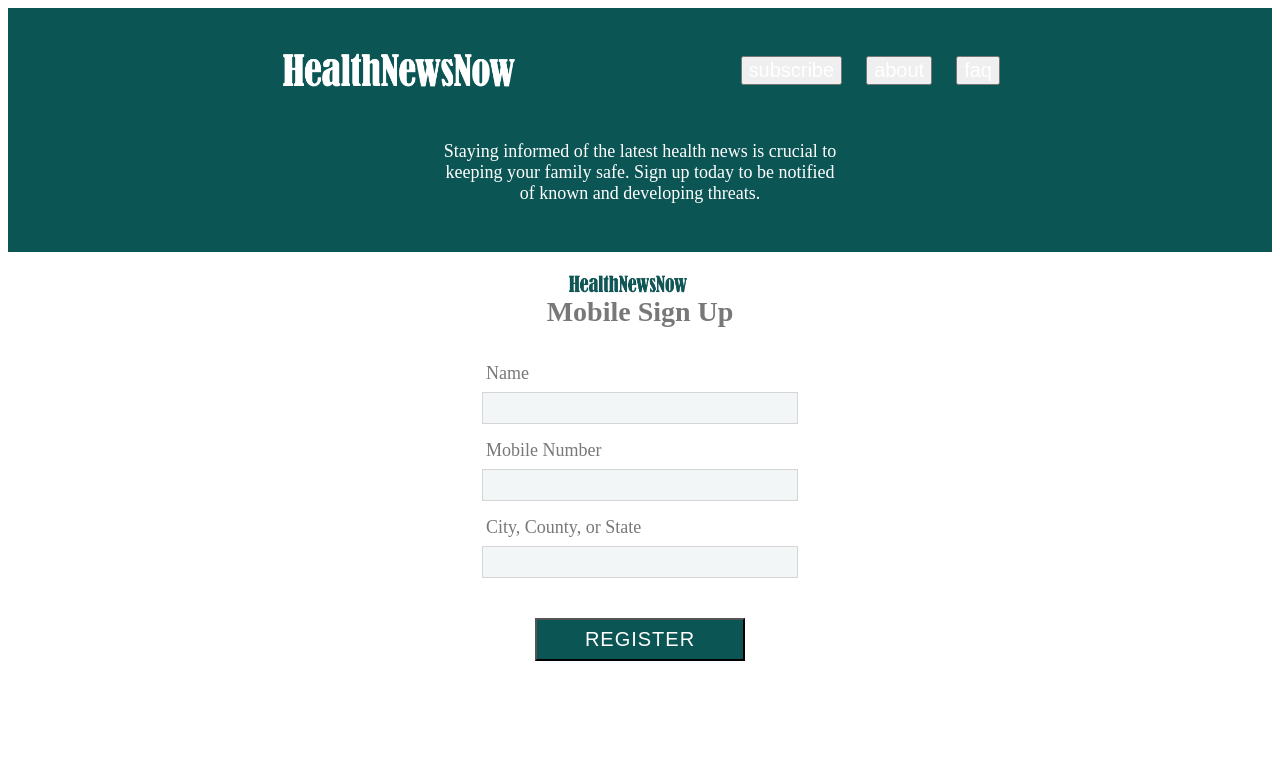
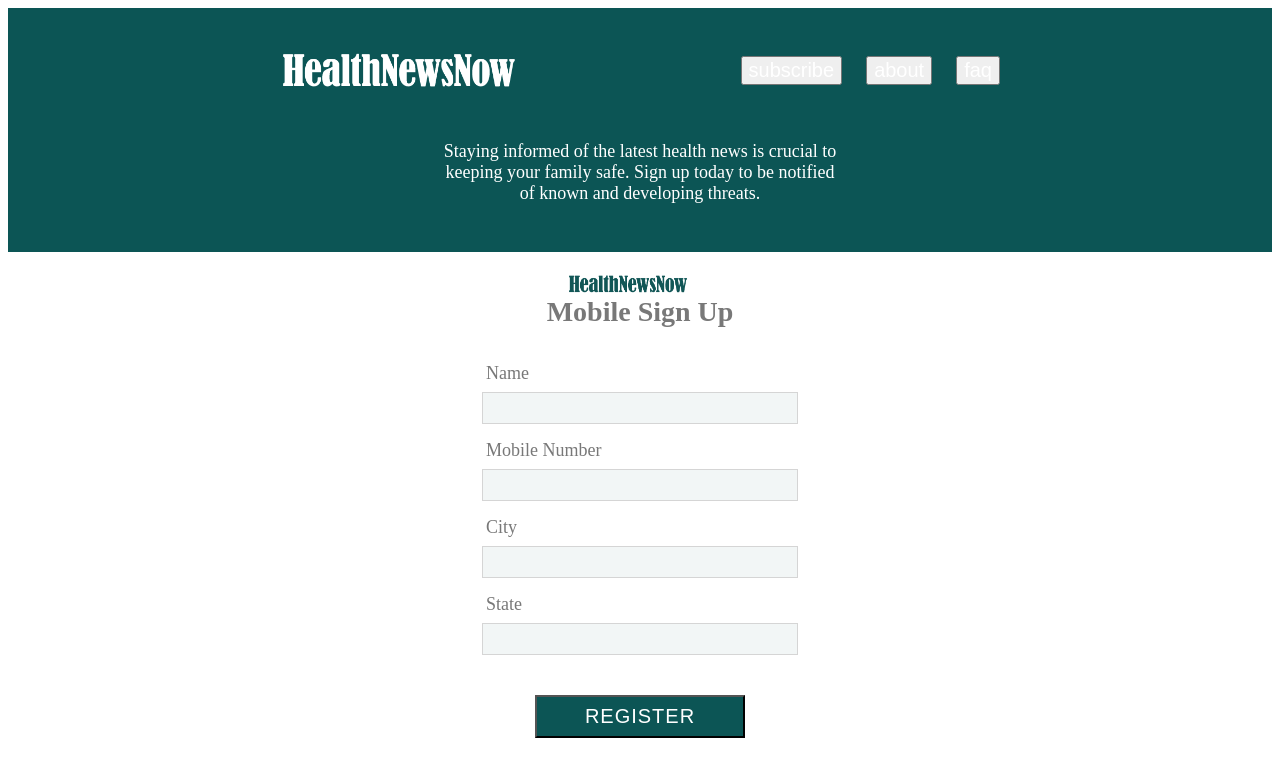
Before and after one commit to kmariano/healthnewsnow, a Next.js app: page /signup in a window 1280 px wide. Shown: the top 776 px of the page. Built offline with nearby package versions, Linux system fonts and the light colour scheme.

Commit message:
Signup now works and takes you to the topic page.

```diff
--- a/pages/signup/index.js
+++ b/pages/signup/index.js
@@ -1,49 +1,66 @@
 import { useForm } from "react-hook-form";
-// import fetch from "isomorphic-fetch";
-
-import TopBar from '../../components/top-bar';
-import './index.css';
+import fetch from "isomorphic-fetch";
+import { useRouter } from "next/router";
+import TopBar from "../../components/top-bar";
+import "./index.css";
 
 const Signup = () => {
   const { register, handleSubmit, watch, errors } = useForm();
-
-  const onSubmit = ({ name, phoneNumber, region }) => {
-    console.log("data", name, phoneNumber, region);
-    // fetch("/api/donation", {
-    //   method: "POST",
-    //   headers: {
-    //     "Content-Type": "application/json"
-    //   },
-    //   body: JSON.stringify({
-    //     to: phoneNumber,
-    //     amount
-    //   })
-    // }).then(res => console.log("RESPONSE", res));
+  const router = useRouter();
+  const onSubmit = ({ name, phoneNumber, city, state }) => {
+    fetch("/api/users", {
+      method: "POST",
+      headers: {
+        "Content-Type": "application/json"
+      },
+      body: JSON.stringify({
+        name,
+        phoneNumber,
+        city,
+        state
+      })
+    })
+      .then(res => {
+        return res.json();
+        // const newUser = res;
+        // console.log("newUser", newUser);
+        // const userPagePath = `/users/${newUser.id}`;
+        // router.push(userPagePath);
+      })
+      .then(newUser => {
+        console.log("New User", newUser);
+        const userPagePath = `/users/${newUser.id}`;
+        router.push(userPagePath);
+      })
+      .catch(err => console.log("failed", err));
   };
 
   return (
     <>
       <TopBar />
 
-      <div className='signup-form__banner'>
-        <p className='signup-form__banner-text'>
+      <div className="signup-form__banner">
+        <p className="signup-form__banner-text">
           {`Staying informed of the latest health news is crucial to keeping your
           family safe. Sign up today to be notified of known and developing threats.`}
         </p>
       </div>
 
-      <div className='signup-form__title-container'>
+      <div className="signup-form__title-container">
         <div>
-          <img src='/logo-blue.png' className='signup-form__logo' />
-          <h1 className='signup-form__title'>Mobile Sign Up</h1>
+          <img src="/logo-blue.png" className="signup-form__logo" />
+          <h1 className="signup-form__title">Mobile Sign Up</h1>
         </div>
       </div>
 
-      <form onSubmit={handleSubmit(onSubmit)} className='signup-form__container'>
-        <div className='signup-form__input-wrap'>
-          <label className='signup-form__label'>Name</label>
+      <form
+        onSubmit={handleSubmit(onSubmit)}
+        className="signup-form__container"
+      >
+        <div className="signup-form__input-wrap">
+          <label className="signup-form__label">Name</label>
           <input
-            className='signup-form__input'
+            className="signup-form__input"
             ref={register}
             name="name"
             type="text"
@@ -51,10 +68,10 @@ const Signup = () => {
           />
         </div>
 
-        <div className='signup-form__input-wrap'>
-          <label className='signup-form__label'>Mobile Number</label>
+        <div className="signup-form__input-wrap">
+          <label className="signup-form__label">Mobile Number</label>
           <input
-            className='signup-form__input'
+            className="signup-form__input"
             ref={register}
             name="phoneNumber"
             type="tel"
@@ -62,18 +79,28 @@ const Signup = () => {
           />
         </div>
 
-        <div className='signup-form__input-wrap'>
-          <label className='signup-form__label'>City, County, or State</label>
+        <div className="signup-form__input-wrap">
+          <label className="signup-form__label">City</label>
           <input
-            className='signup-form__input'
+            className="signup-form__input"
             ref={register}
-            name="region"
+            name="city"
+            type="text"
+            required
+          />
+        </div>
+        <div className="signup-form__input-wrap">
+          <label className="signup-form__label">State</label>
+          <input
+            className="signup-form__input"
+            ref={register}
+            name="state"
             type="text"
             required
           />
         </div>
 
-        <button className='signup-form__button'>REGISTER</button>
+        <button className="signup-form__button">REGISTER</button>
       </form>
     </>
   );
```
